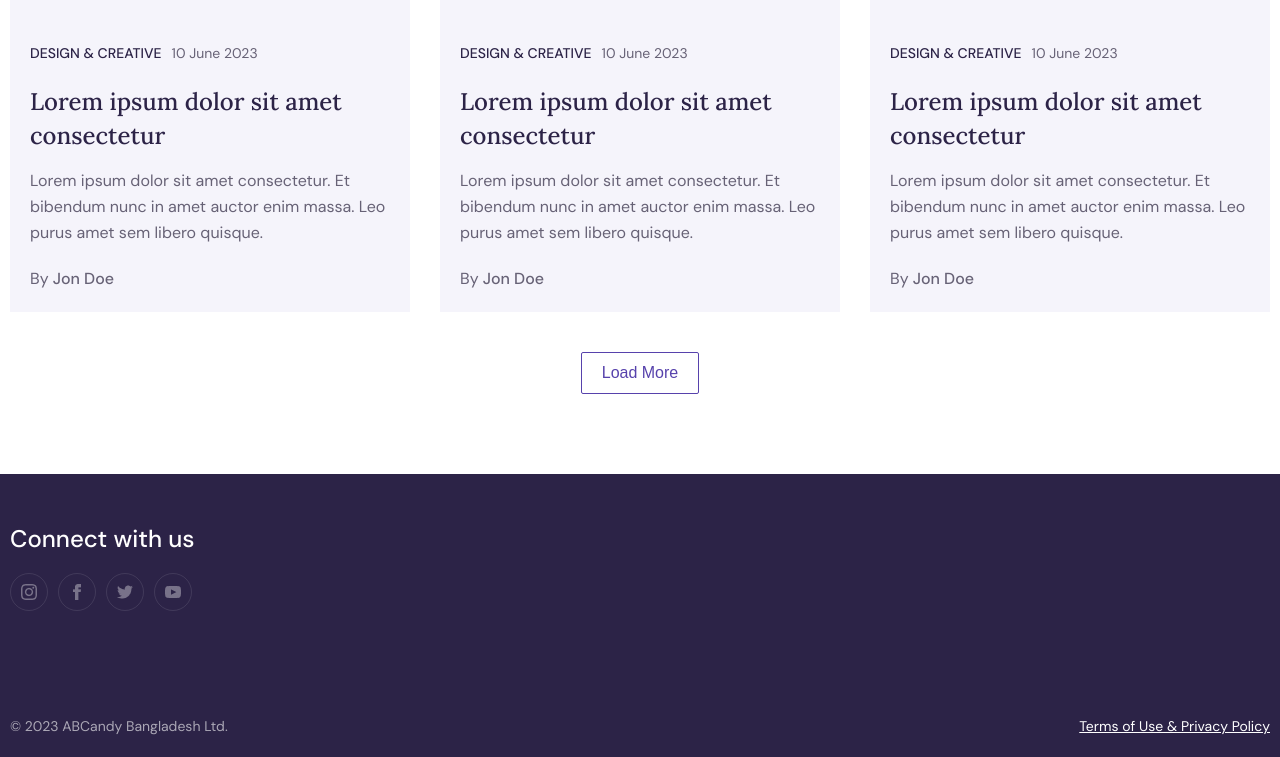
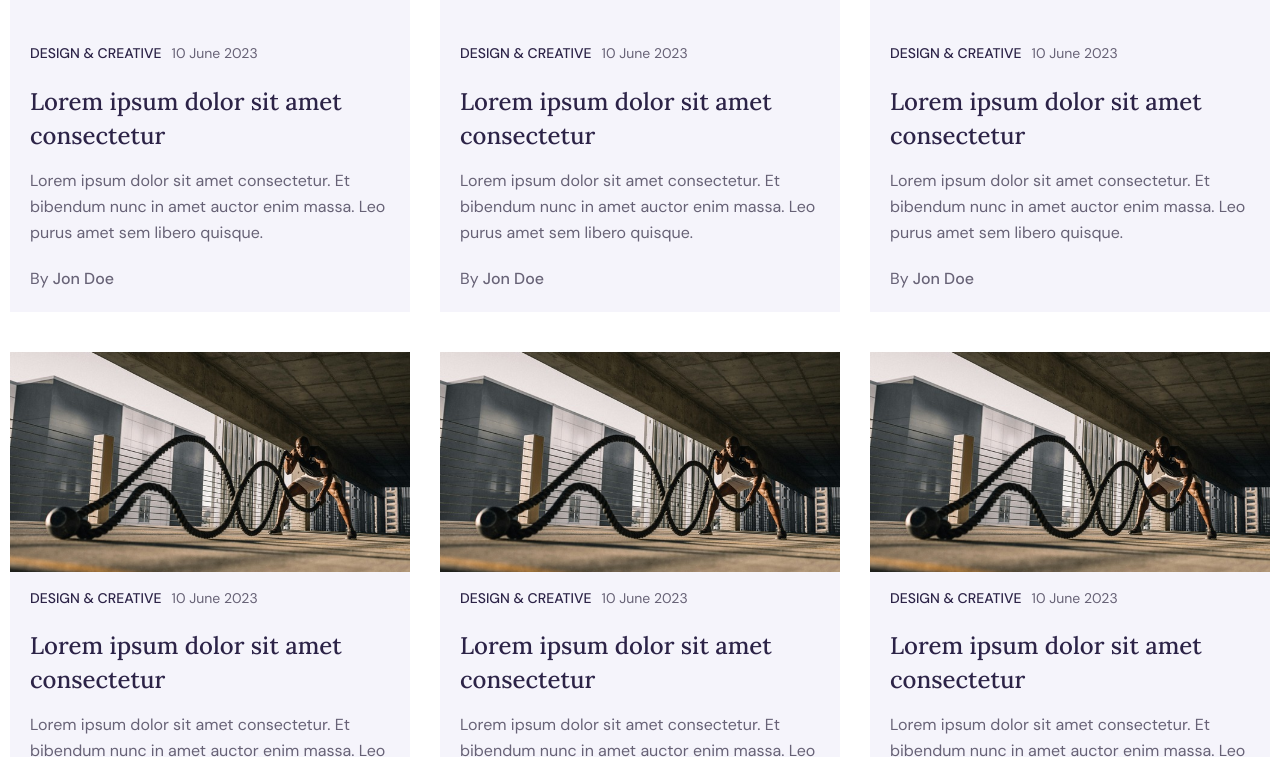
Before and after one commit to abdul-muhaimin-toha/nh-abcandy, a website: page index.html in a window 1280 px wide. Both pictures are taken after a click on the button "Load More". Shown: the part 2962-3719 px from the top of the page. Drawn offline with nearby package versions, Linux system fonts and the light colour scheme.

Commit message:
add:load more btn functionality done

```diff
--- a/js/script.js
+++ b/js/script.js
@@ -6,6 +6,8 @@ const mobileNavOpenerBtn = document.querySelector('#mobile-nav-opener-btn');
 const mobileNavCloseBtn = document.querySelector('#mobile-nav-close-btn');
 const mainNav = document.querySelector('.navigation');
 const mobileNav = document.querySelector('.mobile-navigation');
+const loadMoreBtn = document.querySelector('#load-more');
+const blogContainer = document.querySelector('.blog__container');
 
 // /////////////////////////////////
 // Navigation Functionality
@@ -51,3 +53,33 @@ $(document).ready(function () {
     },
   });
 });
+
+loadMoreBtn.addEventListener('click', function () {
+  const newBlogCard = `
+    <div class="blog-carousal blog-simple">
+      <div class="blog-carousal__slider">
+        <img src="img/blogs/blog-3.jpg" alt="Blog image" />
+      </div>
+      <div class="blog-carousal__content blog-video__content">
+        <div class="blog-carousal__details">
+          <p class="blog-carousal__category">Design & Creative</p>
+          <p class="blog-carousal__date">10 June 2023</p>
+        </div>
+        <h2 class="blog-carousal__heading">
+          Lorem ipsum dolor sit amet consectetur
+        </h2>
+        <p class="blog-carousal__description">
+          Lorem ipsum dolor sit amet consectetur. Et bibendum nunc in
+          amet auctor enim massa. Leo purus amet sem libero quisque.
+        </p>
+        <p>By <span class="blog-carousal__author">Jon Doe</span></p>
+      </div>
+    </div>
+  `;
+
+  // Append the new blog card to the container
+  for (let i = 0; i < 3; i++) {
+    blogContainer.insertAdjacentHTML('beforeend', newBlogCard);
+    loadMoreBtn.style.display = 'none';
+  }
+});
--- a/sass/_components.scss
+++ b/sass/_components.scss
@@ -538,6 +538,7 @@
 
       & img {
         height: 30rem;
+        width: 100%;
         object-fit: cover;
       }
     }
```
Also changed, not shown: css/style.css.
